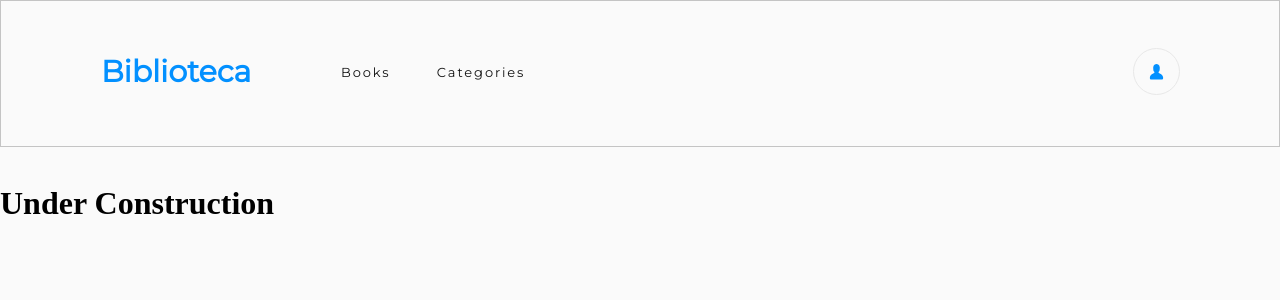
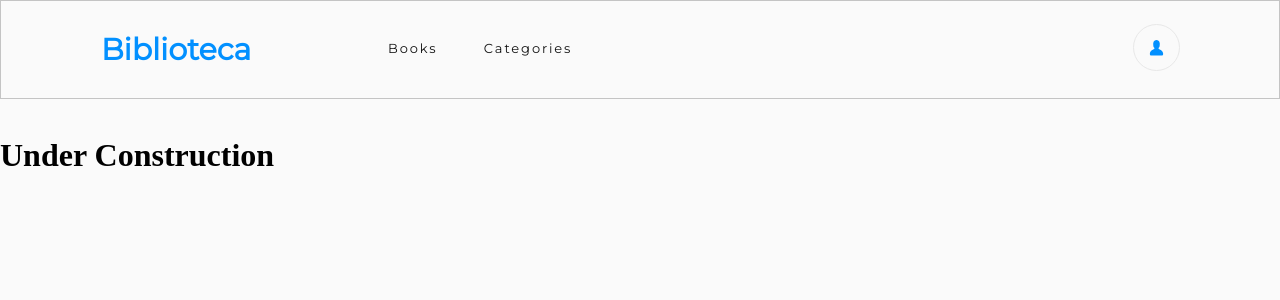
Before and after one commit to newhorizon-tech/bookstore, a React (Create React App) app: page /categories in a window 1280 px wide. Shown: the top 300 px of the page. Built offline with nearby package versions, Linux system fonts and the light colour scheme; no server answers.

Commit message:
Switch to SCSS
-

```diff
--- a/src/App.js
+++ b/src/App.js
@@ -8,7 +8,7 @@
 import Navbar from './components/Navbar';
 import BooksPage from './components/BooksPage';
 import CategoriesPage from './components/CategoriesPage';
-import './App.css';
+import './App.scss';
 
 const App = () => (
   <Router>
--- /dev/null
+++ b/src/App.scss
@@ -0,0 +1,87 @@
+@import url('https://fonts.googleapis.com/css2?family=Montserrat');
+
+:root {
+  --bubble-gum-pink: #ff5ab7;
+  --black: #1e1e1e;
+  --black: #000;
+  --pinkish-grey: #c4c4c4;
+  --azure: #0290ff;
+  --white-three: #fafafa;
+  --white: #fff;
+  --borderline: #e8e8e8;
+}
+
+* {
+  margin: 0;
+  padding: 0;
+}
+
+body {
+  width: 100%;
+  background-color: var(--white-three);
+}
+
+nav {
+  display: flex;
+  align-items: center;
+  border: var(--pinkish-grey) solid 1px;
+  margin: 0 0 2.375rem;
+  padding: 1.438rem 6.188rem 1.688rem 6.25rem;
+  background-color: va;
+
+  #main-logo {
+    user-select: none;
+    width: 15rem;
+    height: 2.313rem;
+    margin: 0.375rem 2.938rem 0.125rem 0;
+    font-family: Montserrat;
+    font-size: 1.875rem;
+    font-weight: bold;
+    color: var(--azure);
+  }
+
+  .nav-links a {
+    width: 100%;
+    height: 1rem;
+    margin: 1.125rem 2.563rem 0.688rem 0;
+    text-decoration: none;
+    font-family: Montserrat;
+    font-size: 0.813rem;
+    letter-spacing: 1.9px;
+    color: #121212;
+  }
+
+  #icon-person {
+    display: flex;
+    margin-left: auto;
+    align-items: center;
+    justify-content: center;
+    width: 2.813rem;
+    height: 2.813rem;
+    border-radius: 100%;
+    border: solid 1px var(--borderline);
+
+    svg {
+      width: 1.063rem;
+      height: 1.1rem;
+      color: var(--azure);
+    }
+  }
+}
+
+#book-list {
+  width: 100%;
+  display: flex;
+  flex-direction: column;
+  align-items: center;
+
+  .book-item {
+    width: 75%;
+    list-style-type: none;
+    height: 10.625rem;
+    border-radius: 4px;
+    border: solid 1px var(--borderline);
+    background-color: var(--white);
+    margin: 0 0 0.938rem;
+  }
+}
```
